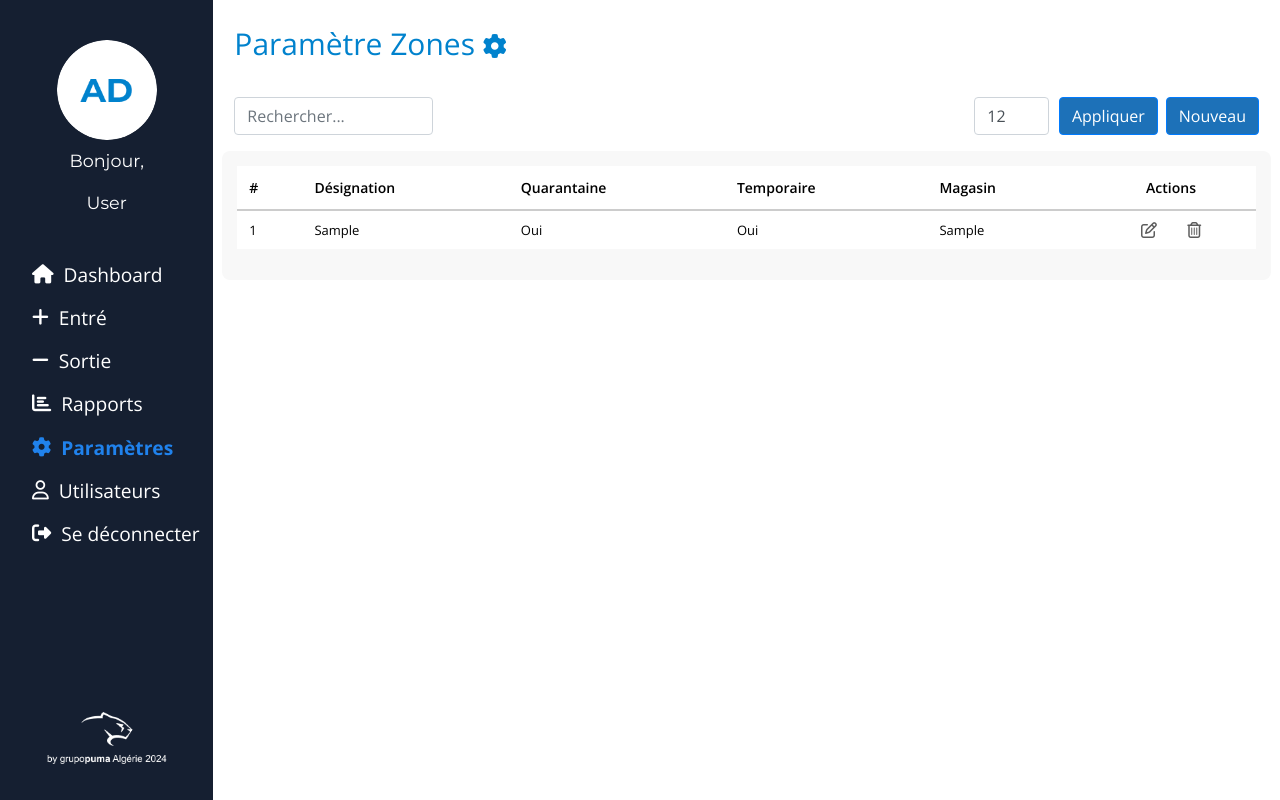
After one commit to BensHamou/report_gs, a Django app: page /zone/all/ in a window 1280 px wide. The commit adds this page. Run offline with Django 4.2, Linux system fonts and the light colour scheme; a user stored in the database is signed in; tables that the repository leaves empty hold one stand-in row (values such as "Sample post"); some libraries are stand-ins or nearby versions.

Commit message:
adding zone templates and fix side menu

```diff
--- a/account/forms.py
+++ b/account/forms.py
@@ -83,7 +83,8 @@ class WarehouseForm(BaseModelForm):
         fields = ['designation', 'site']
 
     designation = forms.CharField(widget=forms.TextInput(attrs=getAttrs('control', 'Désignation')))
-    site = forms.Select(attrs=getAttrs('select'))
+    site = forms.ModelChoiceField(queryset=Site.objects.all(), widget=forms.Select(attrs=getAttrs('select2')), empty_label="Site")
+
 
 class ZoneForm(BaseModelForm):
     class Meta:
@@ -101,7 +102,7 @@ class ZoneForm(BaseModelForm):
         'data-onstyle': 'secondary',
         'data-toggle': 'switchbutton'
     }))
-    warehouse = forms.Select(attrs=getAttrs('select'))
+    warehouse = forms.ModelChoiceField(queryset=Warehouse.objects.all(), widget=forms.Select(attrs=getAttrs('select2')), empty_label="Magasins")
 
 class ShiftForm(BaseModelForm):
     class Meta:
--- a/account/templates/fragment/side_menu.html
+++ b/account/templates/fragment/side_menu.html
@@ -8,7 +8,7 @@
 
     <ul class="nav flex-column flex-grow-1 d-none d-md-flex">
         <li class="nav-item mb-2">
-            <a class="nav-link active" href="{% url 'sites' %}">
+            <a class="nav-link {% if request.resolver_match.url_name == 'home' %} active {% endif %}" href="{% url 'home' %}">
                 <i class="margiin fas fa-house"></i>
                 <span class="menu-text">Dashboard</span>
             </a>
@@ -32,28 +32,28 @@
             </a>
         </li>
         <li class="nav-item mb-2">
-            <a class="nav-link" href="#parametersSubmenu" data-toggle="collapse" role="button" aria-expanded="false" aria-controls="parametersSubmenu">
+            <a class="nav-link {% if request.resolver_match.url_name in 'lines,sites,warehouses,zones,shifts,shifts' %} activeP {% endif %}" href="#parametersSubmenu" data-toggle="collapse" role="button" aria-expanded="false" aria-controls="parametersSubmenu">
                 <i class="margiin fas fa-gear"></i>
                 <span class="menu-text">Paramètres</span>
             </a>
             <ul class="collapse list-unstyled" id="parametersSubmenu">
                 <li class="ml-3 mb-2">
-                    <a href="{% url 'sites' %}">Sites</a>
+                    <a {% if request.resolver_match.url_name == 'sites' %} class="active" {% endif %} href="{% url 'sites' %}">Sites</a>
                 </li>
                 <li class="ml-3 mb-2">
-                    <a href="{% url 'lines' %}">Lignes</a>
+                    <a {% if request.resolver_match.url_name == 'lines' %} class="active" {% endif %} href="{% url 'lines' %}">Lignes</a>
                 </li>
                 <li class="ml-3 mb-2">
-                    <a href="{% url 'warehouses' %}">Magasins</a>
+                    <a {% if request.resolver_match.url_name == 'warehouses' %} class="active" {% endif %} href="{% url 'warehouses' %}">Magasins</a>
                 </li>
                 <li class="ml-3 mb-2">
-                    <a href="{% url 'zones' %}">Zones</a>
+                    <a {% if request.resolver_match.url_name == 'zones' %} class="active" {% endif %} href="{% url 'zones' %}">Zones</a>
                 </li>
                 <li class="ml-3 mb-2">
-                    <a href="{% url 'shifts' %}">Shifts</a>
+                    <a {% if request.resolver_match.url_name == 'shifts' %} class="active" {% endif %} href="{% url 'shifts' %}">Shifts</a>
                 </li>
                 <li class="ml-3 mb-2">
-                    <a href="{% url 'shifts' %}">Produits</a>
+                    <a {% if request.resolver_match.url_name == 'shifts' %} class="active" {% endif %} href="{% url 'shifts' %}">Produits</a>
                 </li>
             </ul>
         </li>
@@ -73,7 +73,7 @@
 
     <ul class="nav flex-row flex-wrap d-md-none">
         <li class="nav-item mb-2">
-            <a class="nav-link active" href="{% url 'sites' %}">
+            <a class="nav-link {% if request.resolver_match.url_name == 'home' %} active {% endif %}" href="{% url 'home' %}">
                 <i class="margiin fas fa-house"></i>
                 <span class="menu-text">Dashboard</span>
             </a>
@@ -97,28 +97,28 @@
             </a>
         </li>
         <li class="nav-item mb-2">
-            <a class="nav-link" href="#parametersSubmenu" data-toggle="collapse" role="button" aria-expanded="false" aria-controls="parametersSubmenu">
+            <a class="nav-link {% if request.resolver_match.url_name in 'lines,sites,warehouses,zones,shifts,shifts' %} activeP {% endif %}" href="#parametersSubmenu" data-toggle="collapse" role="button" aria-expanded="false" aria-controls="parametersSubmenu">
                 <i class="margiin fas fa-gear"></i>
                 <span class="menu-text">Paramètres</span>
             </a>
             <ul class="collapse list-unstyled" id="parametersSubmenu">
                 <li class="ml-3 mb-2">
-                    <a href="{% url 'sites' %}">Sites</a>
+                    <a {% if request.resolver_match.url_name == 'sites' %} class="active" {% endif %} href="{% url 'sites' %}">Sites</a>
                 </li>
                 <li class="ml-3 mb-2">
-                    <a href="{% url 'lines' %}">Lignes</a>
+                    <a {% if request.resolver_match.url_name == 'lines' %} class="active" {% endif %} href="{% url 'lines' %}">Lignes</a>
                 </li>
                 <li class="ml-3 mb-2">
-                    <a href="{% url 'warehouses' %}">Magasins</a>
+                    <a {% if request.resolver_match.url_name == 'warehouses' %} class="active" {% endif %} href="{% url 'warehouses' %}">Magasins</a>
                 </li>
                 <li class="ml-3 mb-2">
-                    <a href="{% url 'zones' %}">Zones</a>
+                    <a {% if request.resolver_match.url_name == 'zones' %} class="active" {% endif %} href="{% url 'zones' %}">Zones</a>
                 </li>
                 <li class="ml-3 mb-2">
-                    <a href="{% url 'shifts' %}">Shifts</a>
+                    <a {% if request.resolver_match.url_name == 'shifts' %} class="active" {% endif %} href="{% url 'shifts' %}">Shifts</a>
                 </li>
                 <li class="ml-3 mb-2">
-                    <a href="{% url 'shifts' %}">Produits</a>
+                    <a {% if request.resolver_match.url_name == 'shifts' %} class="active" {% endif %} href="{% url 'shifts' %}">Produits</a>
                 </li>
             </ul>
         </li>
@@ -143,11 +143,15 @@
 
 {% block styles %}
 <style>
-    .side_menu {
-        background-color: #151f31;
-        display: flex;
-        flex-direction: column;
-    }
+.side_menu {
+    background-color: #151f31;
+    display: flex;
+    flex-direction: column;
+    position: sticky;  /* Sticky position */
+    top: 0;            /* Keeps it at the top of the viewport */
+    height: 100vh;     /* Full viewport height */
+    overflow-y: auto;  /* Scrollable if side_menu content exceeds the height */
+}
 
     .user-img {
         width: 100px;
@@ -170,6 +174,11 @@
         white-space: nowrap;
     }
 
+    .nav-item a.active {
+        color: #007bff;
+        font-weight: bold;
+    }
+
     .margiin {
         margin-right: 10px;
     }
@@ -182,7 +191,8 @@
 
     @media (max-width: 768px) {
         .side_menu {
-            max-height: 60vh;
+            position: static;
+            max-height: 45vh;
             overflow-y: auto;
         }
         .side_menu .text-center {
--- a/account/templates/home.html
+++ b/account/templates/home.html
@@ -17,4 +17,9 @@
 <h1 style='color: red'>T</h1>
 <h1 style='color: red'>T</h1>
 <h1 style='color: red'>T</h1>
+<h1 style='color: red'>T</h1>
+<h1 style='color: red'>T</h1>
+<h1 style='color: red'>T</h1>
+<h1 style='color: red'>T</h1>
+<h1 style='color: red'>T</h1>
 {% endblock %}
--- a/account/templates/line/line_form.html
+++ b/account/templates/line/line_form.html
@@ -9,8 +9,8 @@
     <a href="{% url 'lines' %}{% if request.GET.page %}?page={{ request.GET.page }}{% endif %}{% if request.GET.page_size %}&page_size={{ request.GET.page_size }}{% endif %}{% if request.GET.search %}&search={{ request.GET.search }}{% endif %}"
        class="text-decoration-none d-flex align-items-center"
        style="letter-spacing: 1.2px;">
-        <button class="btn btn-outline-dark me-2" style="border-color: #000; background-color: #fff; border-radius: 5px;">
-            <i class="fas fa-caret-left" style="color: #108ad0;"></i>
+        <button class="btn btn-outshift-dark me-2" style="border-color: #c2c2c2; background-color: #fff; border-radius: 5px; padding: 0 5px;">
+            <i class="fas fa-arrow-left" style="color: #108ad0;"></i>
         </button>
         <p class="lead m-0 p-0" style="color: #133356;">Paramètre</p>
     </a>
--- a/account/templates/main.html
+++ b/account/templates/main.html
@@ -50,16 +50,31 @@
             display: inline-flex;
             align-items: center;
         }
-
-        .tag-item input {
-            display: none; /* Hide the default checkbox */
+        .page-item{
+            color: white;
+        }
+        .select2-search {
+            background-color: #ffffff !important;
+        }
+        .select2-search input {
+            background-color: #ffffff !important;
         }
 
-        .tag-item:hover {
-            background-color: #d0d0d0; /* Darker grey on hover */
+        .select2-results {
+            background-color: #ffffff !important;
         }
-        .page-item{
-            color: white;
+
+        .select2-container--bootstrap-5 .select2-selection {
+            border-color: #ced4da !important;
+            background-color: #ffffff !important;
+        }
+        .nav-link.active {
+            color: #007bff;
+            font-weight: bold;
+        }
+        .nav-link.activeP {
+            color: #2082ec;
+            font-weight: bold;
         }
         {% block styles %}
         {% endblock %}
@@ -69,15 +84,15 @@
     {% bootstrap_javascript %}
     {% load static %}
     <link href="https://stackpath.bootstrapcdn.com/bootstrap/4.5.2/css/bootstrap.min.css" rel="stylesheet">
-    <script defer src="https://cdnjs.cloudflare.com/ajax/libs/bootstrap-select/1.13.18/js/bootstrap-select.min.js"></script>
     <link href="https://cdn.jsdelivr.net/npm/select2@4.1.0-rc.0/dist/css/select2.min.css" rel="stylesheet" />
-    <link rel="stylesheet" href="https://cdn.jsdelivr.net/npm/select2-bootstrap-5-theme@1.3.0/dist/select2-bootstrap-5-theme.min.css" />
     <link href="https://fonts.googleapis.com/css2?family=Open+Sans:ital,wght@0,300..800;1,300..800&display=swap" rel="stylesheet">
     <link href="https://fonts.googleapis.com/css2?family=Montserrat:ital,wght@0,100..900;1,100..900&display=swap" rel="stylesheet">
+    <link rel="stylesheet" href="https://cdn.jsdelivr.net/npm/select2-bootstrap-5-theme@1.3.0/dist/select2-bootstrap-5-theme.min.css" />
     <link rel="stylesheet" href="{% static 'fontawesomefree/css/all.min.css' %}">
     <link rel="stylesheet" href="{% static 'css/select.css' %}">
     <link rel="stylesheet" href="{% static 'css/sweetalert.css' %}">
     <link rel="icon" type="image/ico" href="{% static 'img/favicon.ico' %}">
+    <link href="https://cdn.jsdelivr.net/gh/gitbrent/bootstrap-switch-button@1.1.0/css/bootstrap-switch-button.min.css" rel="stylesheet" />
     <link href="https://cdn.jsdelivr.net/npm/select2@4.1.0-rc.0/dist/css/select2.min.css" rel="stylesheet"/>
 </head>
     <body>
@@ -98,7 +113,12 @@
         <script src="{% static 'fontawesomefree/js/all.min.js' %}"></script>
         <script src="https://cdn.jsdelivr.net/gh/gitbrent/bootstrap-switch-button@1.1.0/dist/bootstrap-switch-button.min.js"></script>
         <script src="https://cdn.jsdelivr.net/npm/select2@4.1.0-rc.0/dist/js/select2.min.js"></script>
-        {% block scripts %}
-        {% endblock %}
+        <script defer src="https://cdnjs.cloudflare.com/ajax/libs/bootstrap-select/1.13.18/js/bootstrap-select.min.js"></script>
+        <script>
+            document.querySelectorAll(".select").forEach((el) => new bootstrap5.Select(el));
+            $(document).ready(function() {$('.form-select').select2({theme: 'bootstrap-5', allowClear: true});});
+            {% block scripts %}
+            {% endblock %}
+          </script>
     </body>
 </html>
--- a/account/templates/shift/shift_form.html
+++ b/account/templates/shift/shift_form.html
@@ -9,8 +9,8 @@
     <a href="{% url 'shifts' %}{% if request.GET.page %}?page={{ request.GET.page }}{% endif %}{% if request.GET.page_size %}&page_size={{ request.GET.page_size }}{% endif %}{% if request.GET.search %}&search={{ request.GET.search }}{% endif %}"
        class="text-decoration-none d-flex align-items-center"
        style="letter-spacing: 1.2px;">
-        <button class="btn btn-outshift-dark me-2" style="border-color: #000; background-color: #fff; border-radius: 5px;">
-            <i class="fas fa-caret-left" style="color: #108ad0;"></i>
+        <button class="btn btn-outshift-dark me-2" style="border-color: #c2c2c2; background-color: #fff; border-radius: 5px; padding: 0 5px;">
+            <i class="fas fa-arrow-left" style="color: #108ad0;"></i>
         </button>
         <p class="lead m-0 p-0" style="color: #133356;">Paramètre</p>
     </a>
--- a/account/templates/site/site_form.html
+++ b/account/templates/site/site_form.html
@@ -9,8 +9,8 @@
     <a href="{% url 'sites' %}{% if request.GET.page %}?page={{ request.GET.page }}{% endif %}{% if request.GET.page_size %}&page_size={{ request.GET.page_size }}{% endif %}{% if request.GET.search %}&search={{ request.GET.search }}{% endif %}"
        class="text-decoration-none d-flex align-items-center"
        style="letter-spacing: 1.2px;">
-        <button class="btn btn-outline-dark me-2" style="border-color: #000; background-color: #fff; border-radius: 5px;">
-            <i class="fas fa-caret-left" style="color: #108ad0;"></i>
+        <button class="btn btn-outshift-dark me-2" style="border-color: #c2c2c2; background-color: #fff; border-radius: 5px; padding: 0 5px;">
+            <i class="fas fa-arrow-left" style="color: #108ad0;"></i>
         </button>
         <p class="lead m-0 p-0" style="color: #133356;">Paramètre</p>
     </a>
--- /dev/null
+++ b/account/templates/zone/list_zones.html
@@ -0,0 +1,92 @@
+{% extends "main.html" %}
+
+{% block title %}
+    Paramètre Zones
+{% endblock %}
+
+{% block content %}
+<div class="row mb-3">
+    <form method="GET" class="w-100">
+        <div class="row justify-content-between align-items-center mb-3">
+            <div class="col-12">
+                <p class="page-title">Paramètre Zones <i class="fas fa-gear" style='font-size: 24px'></i></p>
+            </div>
+        </div>
+
+        <div class="row justify-content-between align-items-center mb-3">
+            <div class="col-6">
+                <input type="text" name="search" value="{{ request.GET.search }}" placeholder="Rechercher..." class="form-control" style="width: 40%; margin-right: 10px;">
+            </div>
+            <div class="col-6 d-flex justify-content-end">
+                <input type="number" name="page_size" value="{{ request.GET.page_size|default:12 }}" class="form-control" style="width: 15%; margin-right: 10px;">
+                <button type="submit" class="btn btn-primary" style="background-color: #1d71b8;">Appliquer</button>
+                <a href="{% url 'create_zone' %}" class="btn btn-primary ml-2" style="background-color: #1d71b8;">Nouveau</a>
+            </div>
+        </div>
+    </form>
+
+    <div class="table-responsive" style="background-color: #f8f8f8; padding: 15px; border-radius: 8px;">
+        <table class="table table-borderless">
+            <thead>
+                <tr style="color: #5d5d5d; border-bottom: 2px solid #ccc;">
+                    <th class="table-header">#</th>
+                    <th class="table-header">Désignation</th>
+                    <th class="table-header">Quarantaine</th>
+                    <th class="table-header">Temporaire</th>
+                    <th class="table-header">Magasin</th>
+                    <th class="table-header" style="text-align: center;">Actions</th>
+                </tr>
+            </thead>
+            <tbody>
+                {% if page %}
+                    {% for zone in page %}
+                    <tr style="color: #5d5d5d; border-top: 1px #cccccc solid">
+                        <td class="table-text">{{ zone.id }}</td>
+                        <td class="table-text">{{ zone.designation }}</td>
+                        <td class="table-text">{{ zone.quarantine|yesno:"Oui,Non" }}</td>
+                        <td class="table-text">{{ zone.temp|yesno:"Oui,Non" }}</td>
+                        <td class="table-text">{{ zone.warehouse }}</td>
+                        <td class="text-center p-0 m-0">
+                            <a href="{% url 'edit_zone' zone.id %}" class="btn" style="color: #5d5d5d;">
+                                <i class="far fa-pen-to-square"></i>
+                            </a>
+                            <a href="javascript:void(0);" onclick="confirmZoneDel('{{ zone.id }}', '{{ zone.designation }}')"
+                                class="btn" style="color: #5d5d5d;">
+                                <i class="far fa-trash-can"></i>
+                            </a>
+                        </td>
+                    </tr>
+                    {% endfor %}
+                {% else %}
+                    <tr>
+                        <td colspan="6" class="text-center" style="color: #5d5d5d;">Aucun enregistrement trouvé</td>
+                    </tr>
+                {% endif %}
+            </tbody>
+        </table>
+    </div>
+    {% if page.has_other_pages %}
+        {% include 'pagination.html' %}
+    {% endif %}
+</div>
+
+<script>
+    function confirmZoneDel(zoneId, zoneName) {
+        swal({
+            title: `Confirmation de la suppression.`,
+            text: `Etes-vous sûr que vous voulez supprimer ${zoneName}?`,
+            type: "warning",
+            showCancelButton: true,
+            confirmButtonColor: "#DD6B55",
+            confirmButtonText: "Oui",
+            cancelButtonText: "Non",
+            closeOnConfirm: true,
+            closeOnCancel: true
+        }, function (isConfirm) {
+            if (isConfirm) {
+                window.location.href = "{% url 'delete_zone' 123456789 %}".replace(/123456789/, zoneId);
+            }
+        });
+    }
+</script>
+{% endblock %}
--- a/report_gs/settings.py
+++ b/report_gs/settings.py
@@ -55,7 +55,8 @@ TEMPLATES = [
     {
         "BACKEND": "django.template.backends.django.DjangoTemplates",
         "DIRS": [os.path.join(BASE_DIR, 'account', 'templates', 'fragment'), os.path.join(BASE_DIR, 'account', 'templates', 'site'),
-                 os.path.join(BASE_DIR, 'account', 'templates', 'line'), os.path.join(BASE_DIR, 'account', 'templates', 'shift')],
+                 os.path.join(BASE_DIR, 'account', 'templates', 'line'), os.path.join(BASE_DIR, 'account', 'templates', 'shift'),
+                 os.path.join(BASE_DIR, 'account', 'templates', 'warehouse'), os.path.join(BASE_DIR, 'account', 'templates', 'zone'),],
         "APP_DIRS": True,
         "OPTIONS": {
             "context_processors": [
```
Also changed, not shown: account/templates/warehouse/list_warehouses.html (added, +88 -0 lines), account/templates/warehouse/warehouse_form.html (added, +56 -0 lines), account/templates/zone/zone_form.html (added, +80 -0 lines).
